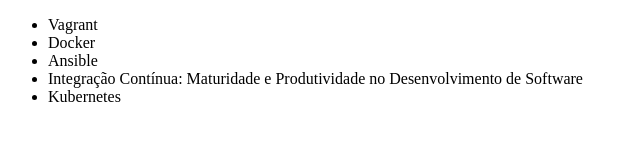
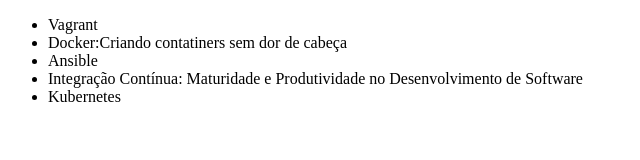
Before and after one commit to bsmaciel/alura-git, a plain HTML site: page index.html in a window 1280 px wide. Shown: the whole page, without its empty margins (0-640 px from the left). Drawn offline with Linux system fonts and the light colour scheme.

Commit message:
Testando a geração de conflitos

```diff
--- a/index.html
+++ b/index.html
@@ -7,7 +7,7 @@
 <body>
     <ul>
         <li>Vagrant</li>
-        <li>Docker</li>
+        <li>Docker:Criando contatiners sem dor de cabeça</li>
         <li>Ansible</li>
         <li>Integração Contínua: Maturidade e Produtividade no Desenvolvimento de Software</li>
         <li>Kubernetes</li>
```
